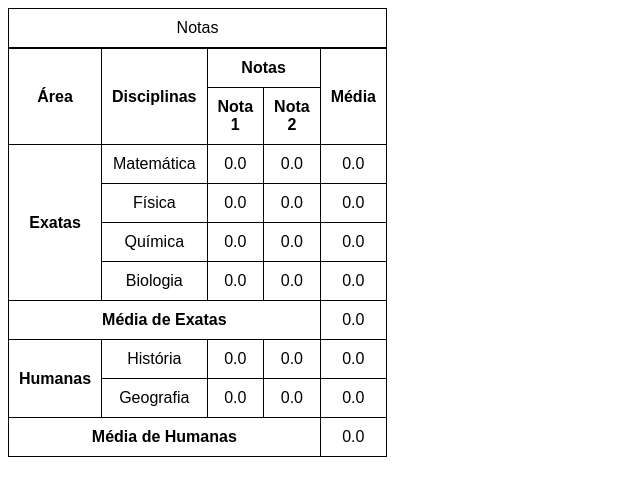
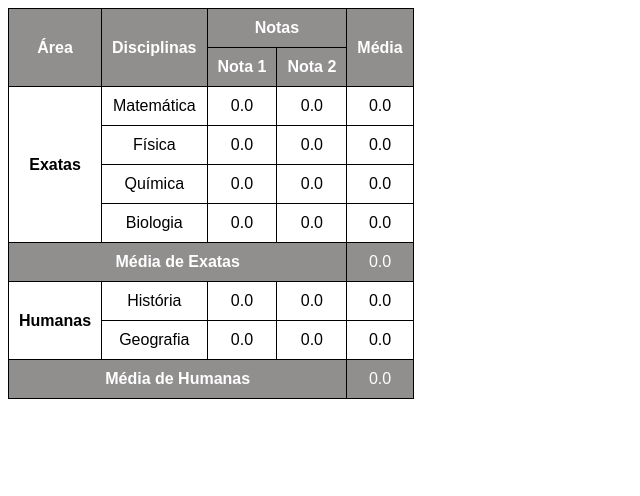
Before and after one commit to PedrBandeira/html-css, a plain HTML site: page desafios/d014/desafio-14.html in a window 1280 px wide. Shown: the whole page, without its empty margins (0-640 px from the left). Drawn offline with Linux system fonts and the light colour scheme.

Commit message:
Desafio 14 criado

```diff
--- a/desafios/d013/desafio-13-03.html
+++ b/desafios/d014/desafio-14.html
@@ -10,9 +10,12 @@
         }
         table {
             border-collapse: collapse;
-            width: 300px;
         }
-        caption, th, td {
+        tr.cabecalho {
+            color: white;
+            background-color: #918e8e;
+        }
+        th, td {
             border: 1px solid black;
             padding: 10px;
             text-align: center;
@@ -21,22 +24,21 @@
 </head>
 <body>
     <table>
-        <caption>Notas</caption>
         <thead>
-            <tr>
-                <th rowspan="2">Área</th>
-                <th rowspan="2">Disciplinas</th>
-                <th colspan="2">Notas</th>
-                <th rowspan="2">Média</th>
+            <tr class="cabecalho">
+                <th scope="col" rowspan="2">Área</th>
+                <th scope="col" rowspan="2">Disciplinas</th>
+                <th scope="col" colspan="2">Notas</th>
+                <th scope="col" rowspan="2">Média</th>
             </tr>
-            <tr>
-                <th>Nota 1</th>
-                <th>Nota 2</th>
+            <tr class="cabecalho">
+                <th scope="col">Nota 1</th>
+                <th scope="col">Nota 2</th>
             </tr>
         </thead>
         <tbody>
             <tr>
-                <th rowspan="4">Exatas</th>
+                <th scope="rowgroup" rowspan="4">Exatas</th>
                 <td>Matemática</td>
                 <td>0.0</td>
                 <td>0.0</td>
@@ -61,13 +63,13 @@
                 <td>0.0</td>
             </tr>
 
-            <tr>
-                <th colspan="4">Média de Exatas</th>
+            <tr class="cabecalho">
+                <th scope="row" colspan="4">Média de Exatas</th>
                 <td>0.0</td>
             </tr>
 
             <tr>
-                <th rowspan="2">Humanas</th>
+                <th scope="rowgroup" rowspan="2">Humanas</th>
                 <td>História</td>
                 <td>0.0</td>
                 <td>0.0</td>
@@ -80,8 +82,8 @@
                 <td>0.0</td>
             </tr>
 
-            <tr>
-                <th colspan="4">Média de Humanas</th>
+            <tr class="cabecalho">
+                <th scope="row" colspan="4">Média de Humanas</th>
                 <td>0.0</td>
             </tr>
         </tbody>
```
